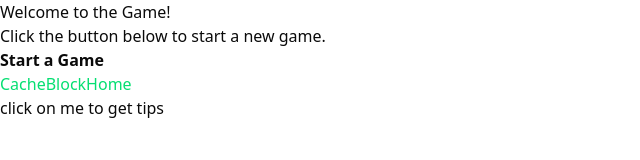
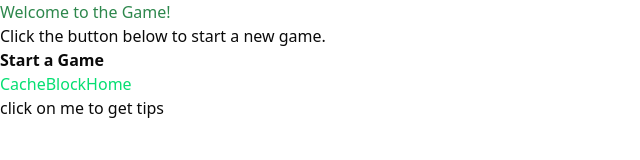
Before and after one commit to joewang0430/rever-c, a Next.js app in the folder client/: page / in a window 1280 px wide. Shown: the top 160 px of the page, without its empty margins (0-640 px from the left). Built offline with nearby package versions, Linux system fonts and the light colour scheme.

Commit message:
color custom config in css

```diff
--- a/client/src/app/globals.css
+++ b/client/src/app/globals.css
@@ -6,6 +6,10 @@
 @theme inline {
   --color-background: var(--background);
   --color-foreground: var(--foreground);
+
+  --color-rvc-primary-green: var(--rvc-primary-green);
+  --color-rvc-primary-black: var(--rvc-primary-black);
+
   --font-sans: var(--font-geist-sans);
   --font-mono: var(--font-geist-mono);
   --color-sidebar-ring: var(--sidebar-ring);
@@ -44,6 +48,9 @@
 }
 
 :root {
+  --rvc-primary-green: #2D874C;
+  --rvc-primary-black: #000000;
+
   --radius: 0.625rem;
   --background: oklch(1 0 0);
   --foreground: oklch(0.145 0 0);
@@ -79,6 +86,9 @@
 }
 
 .dark {
+  --rvc-primary-green: #2D874C;
+  --rvc-primary-black: #000000;
+
   --background: oklch(0.145 0 0);
   --foreground: oklch(0.985 0 0);
   --card: oklch(0.205 0 0);
--- a/client/src/app/page.tsx
+++ b/client/src/app/page.tsx
@@ -17,7 +17,7 @@ export default function HomePage() {
 
   return(
     <main>
-      <h1>Welcome to the Game!</h1>
+      <h1 className="text-rvc-primary-green">Welcome to the Game!</h1>
       <p>Click the button below to start a new game.</p>
       <StartButton />
       <CasheBlockHome />
```
